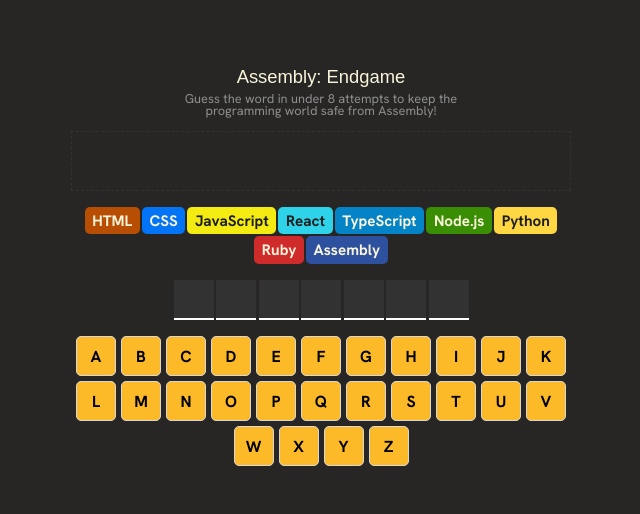
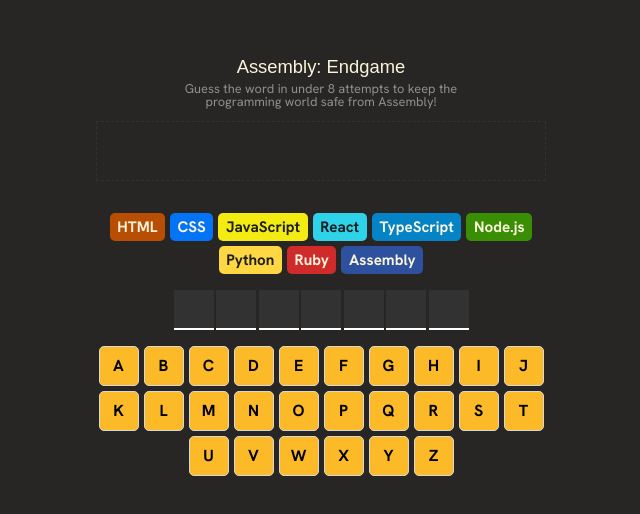
Before and after one commit to verakissyou17/capstone-endgame, a React (Vite) app: page / in a window 1280 px wide. Shown: the part 134-648 px from the top of the page, without its empty margins (319-959 px from the left). Built offline with nearby package versions, Linux system fonts and the light colour scheme.

Commit message:
Update css file

```diff
--- a/src/index.css
+++ b/src/index.css
@@ -14,12 +14,14 @@
   align-items: center;
   justify-content: center;
   min-height: 100vh;
+
 }
 
 header,
 main, footer {
-  margin: 1em auto;
-  max-width: 500px;
+  margin: 2em auto;
+  width: 100%;
+  max-width: 450px;
 }
 
 header h1 {
@@ -79,7 +81,7 @@
   margin-bottom: 0;
 }
 
-.correct-letter  {
+.correct-letter {
   background-color: #0b8003;
   border: 3px solid hsla(0, 0%, 100%, 0.5);
   color: #fff;
@@ -96,7 +98,7 @@
   align-items: center;
   justify-content: center;
   flex-wrap: wrap;
-  gap: 2px;
+  gap: 5px;
 }
 
 .buttons-container button {
```
